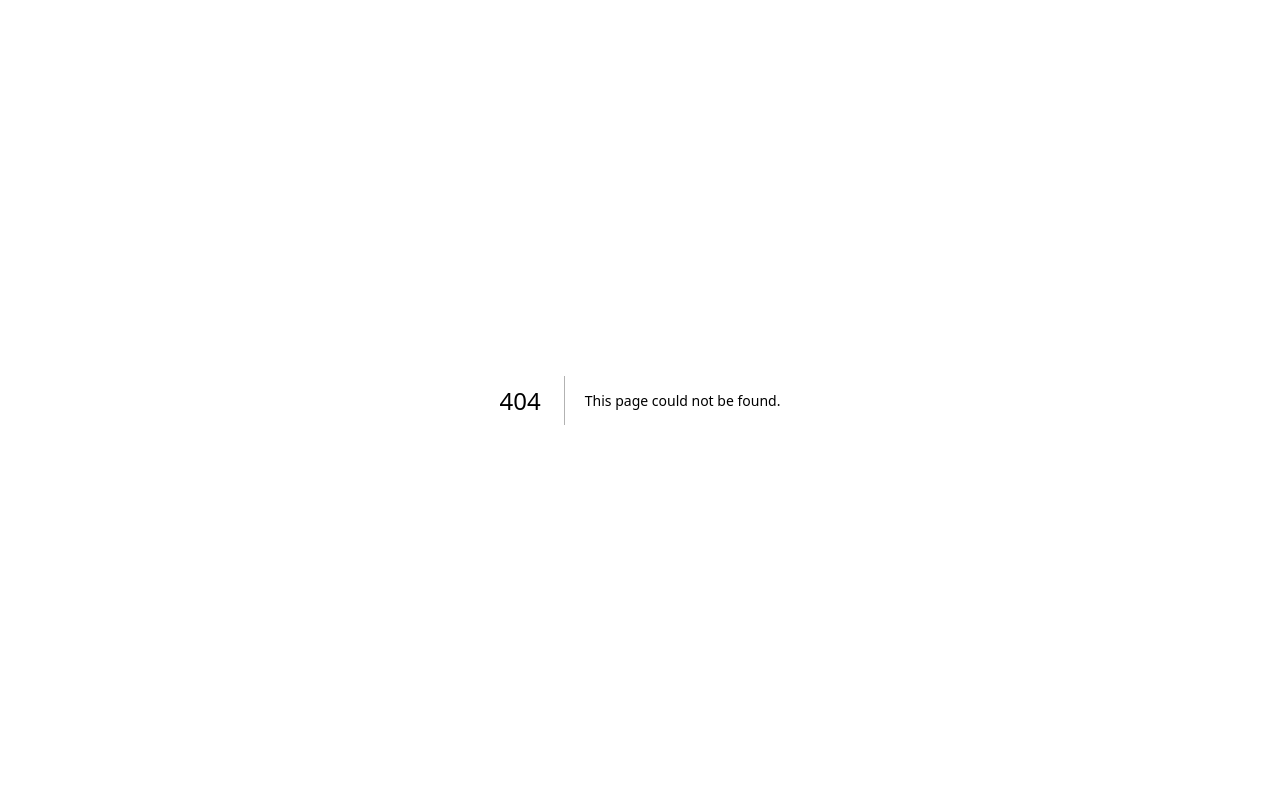
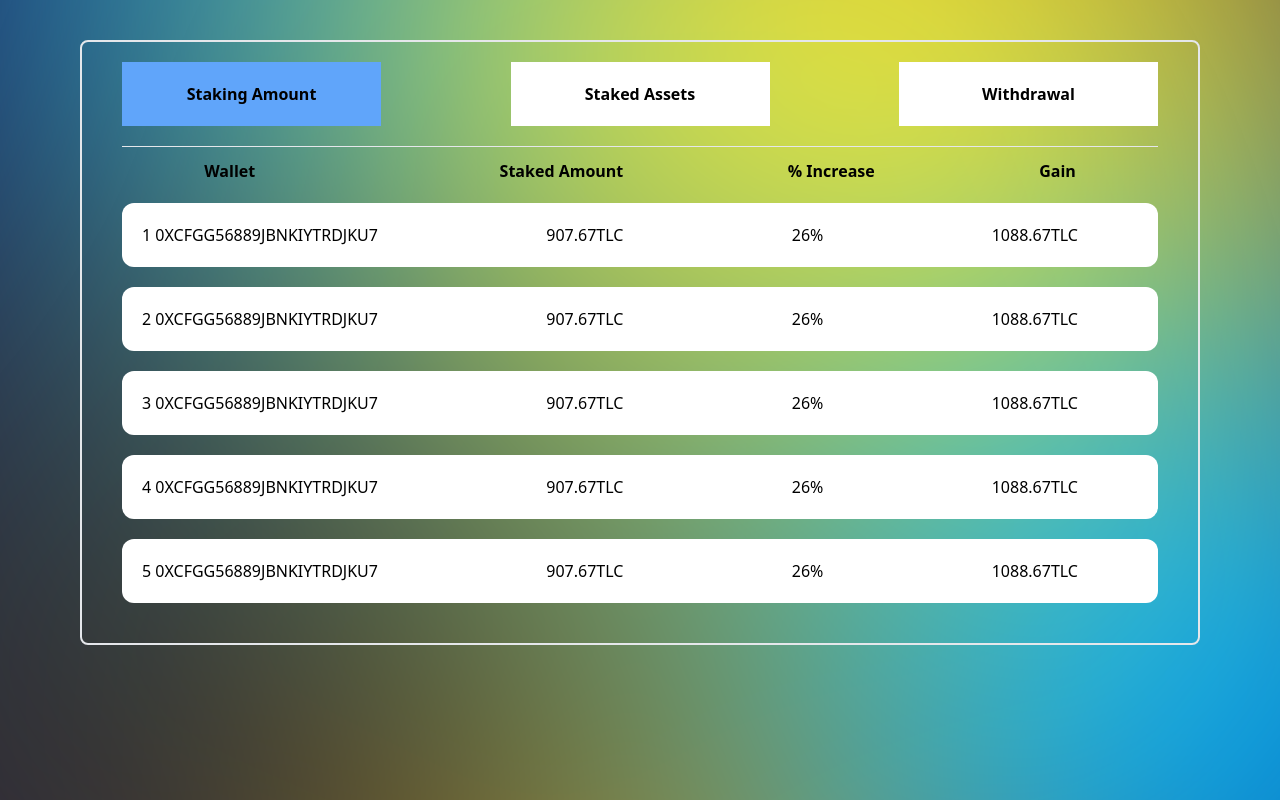
Before and after one commit to joeephwild/token-wordle, a Next.js app: page /stakedAssets in a window 1280 px wide. Before the commit this address had no page. Built offline with nearby package versions, Linux system fonts and the light colour scheme.

Commit message:
staked asset page

```diff
--- /dev/null
+++ b/components/StakingHeader.js
@@ -0,0 +1,18 @@
+export default function StakingHeader() {
+  return (
+    <>
+      <div className="flex mb-5 justify-between items-center font-semibold">
+        <div className="px-10 py-5 w-1/4 text-center bg-blue-400 cursor-pointer">
+          <h1> Staking Amount</h1>
+        </div>
+        <div className="px-10 py-5 w-1/4 text-center bg-white cursor-pointer">
+          <h1>Staked Assets</h1>
+        </div>
+        <div className="px-10 py-5 w-1/4 text-center bg-white cursor-pointer">
+          <h1>Withdrawal</h1>
+        </div>
+      </div>
+      <hr className="mb-3" />
+    </>
+  );
+}
--- a/pages/index.js
+++ b/pages/index.js
@@ -3,7 +3,8 @@ import Image from "next/image";
 import { Inter } from "@next/font/google";
 import Navbar from "../components/Navbar";
 import Footer from "../components/Footer";
-import Staking from "./staking";
+// import Staking from "./staking";
+import StakedAssets from "./stakedAssets";
 
 const inter = Inter({ subsets: ["latin"] });
 
@@ -17,9 +18,9 @@ export default function Home() {
         <link rel="icon" href="/favicon.ico" />
       </Head>
       <main>
-        {/* <Navbar />
-        <Footer /> */}
-        <Staking />
+        <Navbar />
+        <StakedAssets />
+        <Footer />
       </main>
     </>
   );
--- /dev/null
+++ b/pages/stakedAssets.js
@@ -0,0 +1,77 @@
+import Head from "next/head";
+import Image from "next/image";
+import { Inter } from "@next/font/google";
+import Navbar from "../components/Navbar";
+import Footer from "../components/Footer";
+import StakingHeader from "../components/StakingHeader";
+
+const inter = Inter({ subsets: ["latin"] });
+
+const Transactions = [
+  {
+    id: 1,
+    Wallet: "0XCFGG56889JBNKIYTRDJKU7",
+    Staked_Amount: "907.67TLC",
+    Increase: "26%",
+    gain: "1088.67TLC",
+  },
+  {
+    id: 2,
+    Wallet: "0XCFGG56889JBNKIYTRDJKU7",
+    Staked_Amount: "907.67TLC",
+    Increase: "26%",
+    gain: "1088.67TLC",
+  },
+  {
+    id: 3,
+    Wallet: "0XCFGG56889JBNKIYTRDJKU7",
+    Staked_Amount: "907.67TLC",
+    Increase: "26%",
+    gain: "1088.67TLC",
+  },
+  {
+    id: 4,
+    Wallet: "0XCFGG56889JBNKIYTRDJKU7",
+    Staked_Amount: "907.67TLC",
+    Increase: "26%",
+    gain: "1088.67TLC",
+  },
+  {
+    id: 5,
+    Wallet: "0XCFGG56889JBNKIYTRDJKU7",
+    Staked_Amount: "907.67TLC",
+    Increase: "26%",
+    gain: "1088.67TLC",
+  },
+];
+
+export default function StakedAssets() {
+  return (
+    <>
+      <div className="px-10 py-5 mx-20 my-10 border-2 rounded-lg lato">
+        <StakingHeader />
+
+        <ul className="flex justify-around font-bold ">
+          <li> Wallet</li>
+          <li className="pl-20"> Staked Amount</li>
+          <li> % Increase</li>
+          <li> Gain</li>
+        </ul>
+
+        {Transactions.map((transaction) => {
+          const { id, Increase, gain, Wallet, Staked_Amount } = transaction;
+          return (
+            <ul className="flex justify-between pr-20 pl-5  bg-white py-5 my-5 rounded-xl ">
+              <li>
+                {id} {Wallet}
+              </li>
+              <li> {Staked_Amount} </li>
+              <li> {Increase} </li>
+              <li> {gain} </li>
+            </ul>
+          );
+        })}
+      </div>
+    </>
+  );
+}
--- a/pages/staking.js
+++ b/pages/staking.js
@@ -3,25 +3,15 @@ import Image from "next/image";
 import { Inter } from "@next/font/google";
 import Navbar from "../components/Navbar";
 import Footer from "../components/Footer";
+import StakingHeader from "../components/StakingHeader";
 
 const inter = Inter({ subsets: ["latin"] });
 
 export default function Staking() {
   return (
     <>
-      <Navbar />
       <div className="px-10 py-5 mx-20 my-10 border-2 rounded-lg lato">
-        <div className="flex mb-10 justify-between items-center">
-          <div className="px-10 py-5 w-1/4 text-center bg-blue-400 cursor-pointer">
-            <h1> Staking Amount</h1>
-          </div>
-          <div className="px-10 py-5 w-1/4 text-center bg-white cursor-pointer">
-            <h1>Staked Assets</h1>
-          </div>
-          <div className="px-10 py-5 w-1/4 text-center bg-white cursor-pointer">
-            <h1>Withdrawal</h1>
-          </div>
-        </div>
+        <StakingHeader />
         <hr className="mb-10" />
         <div className="flex gap-20 justify-between ">
           <div className="w-1/2">
@@ -60,8 +50,6 @@ export default function Staking() {
           </div>
         </div>
       </div>
-
-      <Footer />
     </>
   );
 }
```
